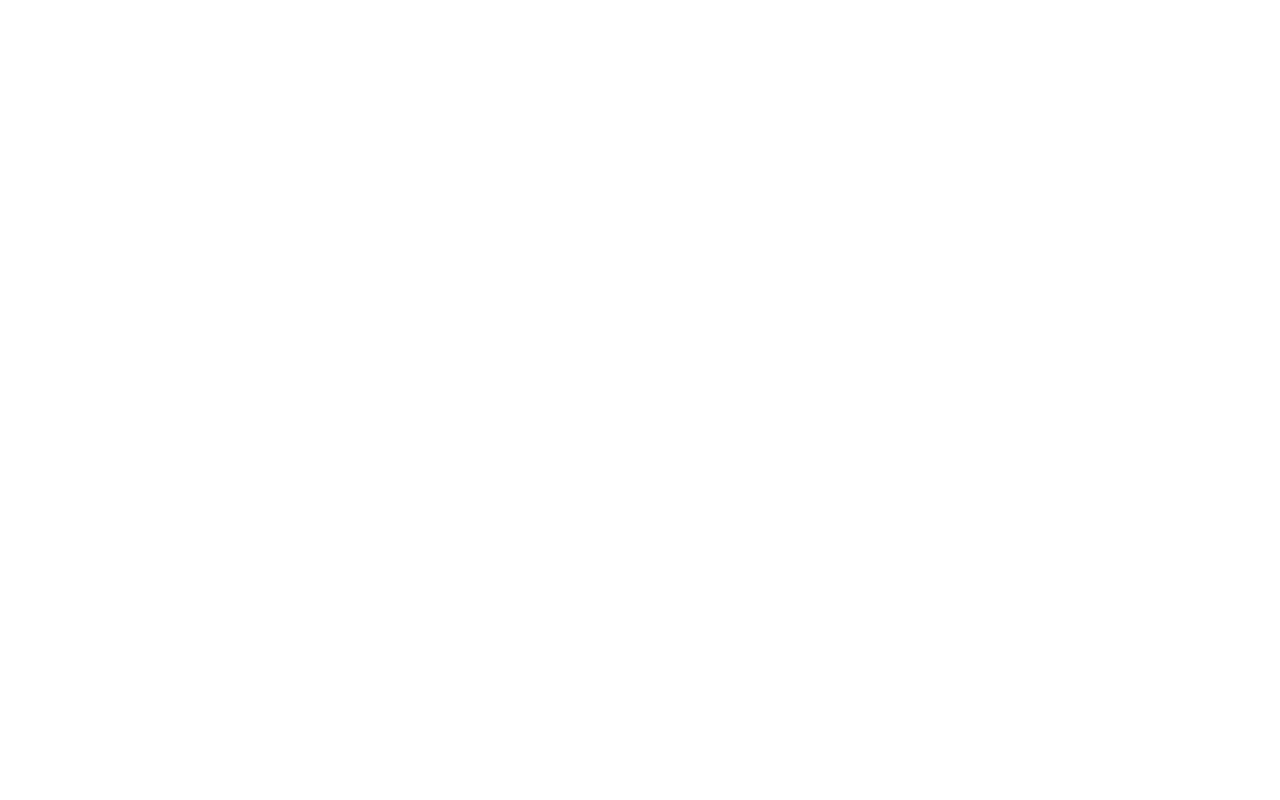
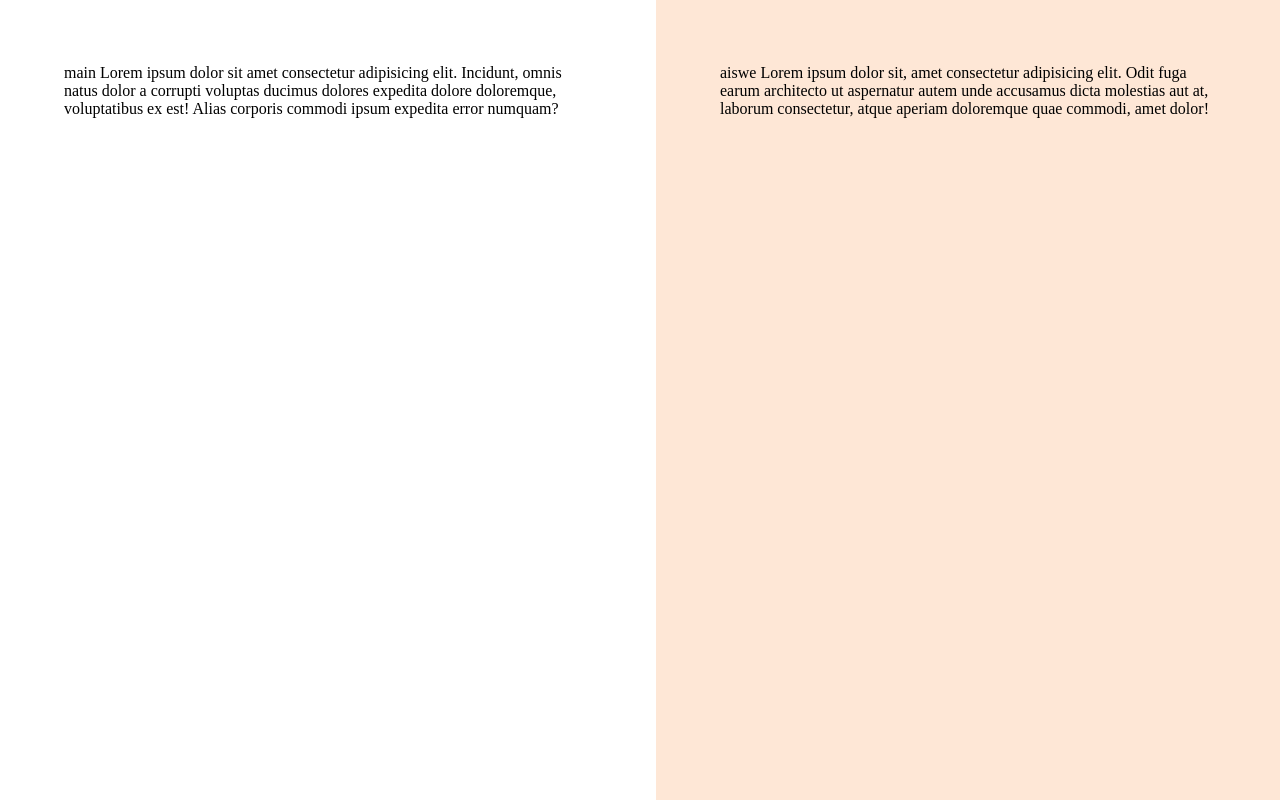
Before and after one commit to MiguelAlvaresDev/projeto-matricula, a plain HTML site: page index.html in a window 1280 px wide. Drawn offline with Linux system fonts and the light colour scheme.

Commit message:
fazendo ajustes

```diff
--- a/index.html
+++ b/index.html
@@ -13,5 +13,25 @@
       rel="stylesheet"
     />
   </head>
-  <body></body>
+  <body>
+    <div id="app">
+      <main>
+        <div class="main-container">
+          main Lorem ipsum dolor sit amet consectetur adipisicing elit.
+          Incidunt, omnis natus dolor a corrupti voluptas ducimus dolores
+          expedita dolore doloremque, voluptatibus ex est! Alias corporis
+          commodi ipsum expedita error numquam?
+        </div>
+      </main>
+
+      <aside>
+        <div class="aside-container">
+          aiswe Lorem ipsum dolor sit, amet consectetur adipisicing elit. Odit
+          fuga earum architecto ut aspernatur autem unde accusamus dicta
+          molestias aut at, laborum consectetur, atque aperiam doloremque quae
+          commodi, amet dolor!
+        </div>
+      </aside>
+    </div>
+  </body>
 </html>
--- a/styles/global.css
+++ b/styles/global.css
@@ -1,17 +1,27 @@
+* {
+  margin: 0;
+  padding: 0;
+  box-sizing: border-box;
+}
+
 :root {
   --font-family: "Poppins", sans-serif;
   --text: 400 1rem/1.5 var(--font-family);
   --text-sm: 400 0.875rem/1.4 var(--font-family);
 
   --text-primary: #292524;
-  --text-secundary: #57564e;
+  --text-secondary: #57564e;
   --text-tertiary: #8f8881;
   --text-highlight: #e43a12;
 
   --surface-primary: #ffffff;
-  --surface-secundary: #fee7d6;
+  --surface-secondary: #fee7d6;
 
   --stroke-default: #d6d3d1;
   --stroke-highlight: #f3541c;
   --semantic-error: #dc2626;
 }
+
+body {
+  overflow: hidden;
+}
--- a/styles/index.css
+++ b/styles/index.css
@@ -1 +1,2 @@
 @import url(global.css);
+@import url(layout.css);
--- /dev/null
+++ b/styles/layout.css
@@ -0,0 +1,26 @@
+#app {
+  display: grid;
+  grid-template-columns: 51.25% 48.75%;
+
+  height: 100vh;
+  overflow: hidden;
+}
+
+main {
+  overflow: auto;
+  padding: 4rem;
+
+  .main-container {
+    max-width: 33rem;
+    margin-left: auto;
+  }
+}
+
+aside {
+  background-color: var(--surface-secondary);
+  padding: 4rem;
+
+  & .aside-container {
+    max-width: 31rem;
+  }
+}
```
